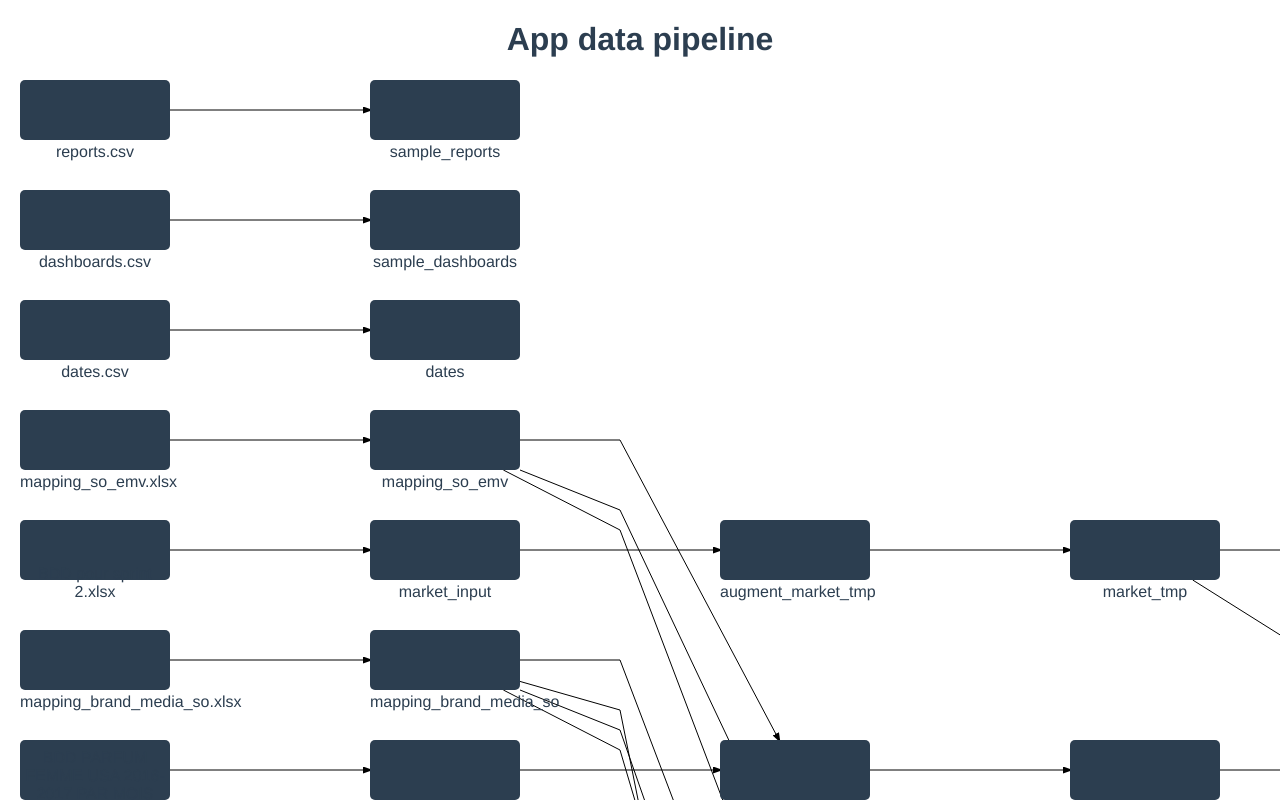
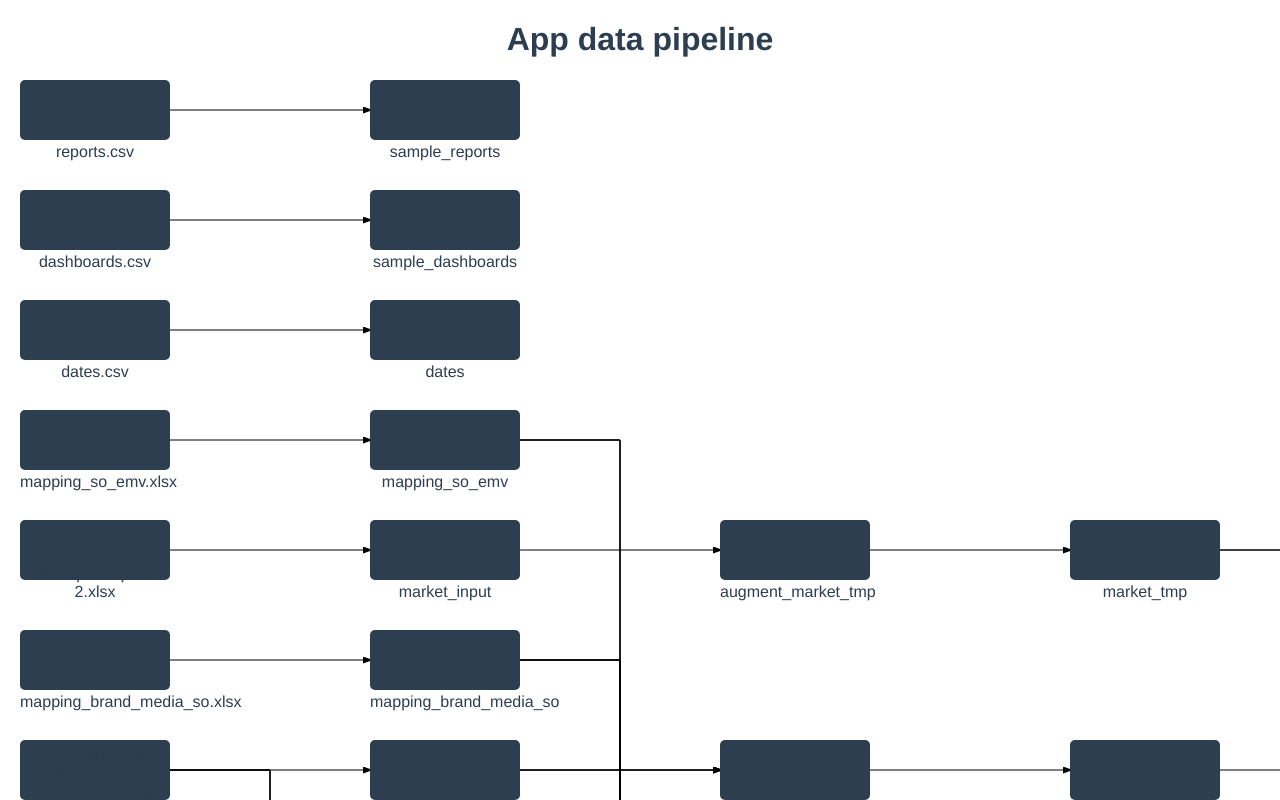
Before and after one commit to ToucanToco/toucan-data-pipeline, a Vue app: page / in a window 1280 px wide. Shown: the top 800 px of the page. Built offline with nearby package versions, Linux system fonts and the light colour scheme.

Commit message:
Taxi edges

```diff
--- a/src/components/Dagre.vue
+++ b/src/components/Dagre.vue
@@ -7,7 +7,13 @@
       flex: width && height ? 'none' : undefined,
     }"
   >
-    <Edge class="edge" :key="e.id" :points="e.points" v-for="e in edges"></Edge>
+    <Edge
+      class="edge"
+      :key="e.id"
+      :start="e.start"
+      :end="e.end"
+      v-for="e in edges"
+    ></Edge>
     <Node
       class="node"
       :x="n.x"
@@ -48,7 +54,8 @@ export default Vue.extend({
     dagreGraph: dagre.graphlib.Graph;
     nodes: { x: number; y: number; id: string; label: string }[];
     edges: {
-      points: { x: number; y: number }[];
+      start: { x: number; y: number };
+      end: { x: number; y: number };
       id: string;
     }[];
     height?: number;
@@ -64,7 +71,8 @@ export default Vue.extend({
       dagreGraph: dagre.graphlib.Graph;
       nodes: { x: number; y: number; id: string; label: string }[];
       edges: {
-        points: { x: number; y: number }[];
+        start: { x: number; y: number };
+        end: { x: number; y: number };
         id: string;
       }[];
       height?: number;
@@ -118,8 +126,20 @@ export default Vue.extend({
 
     this.edges = this.dagreGraph.edges().map((id) => {
       const e = this.dagreGraph.edge(id);
+      const sourceNode = this.dagreGraph.node(id.v);
+      const targetNode = this.dagreGraph.node(id.w);
       return {
         points: e.points,
+        start: {
+          // Right of the source node
+          x: sourceNode.x + sourceNode.width / 2,
+          y: sourceNode.y,
+        },
+        end: {
+          // Left of the target node
+          x: targetNode.x - targetNode.width / 2,
+          y: targetNode.y,
+        },
         id: id.v + "->" + id.w,
       };
     });
--- a/src/components/Edge.vue
+++ b/src/components/Edge.vue
@@ -12,13 +12,13 @@
         <polygon points="0 0, 10 3.5, 0 7" />
       </marker>
     </defs>
-    <polyline
-      :points="polylinePoints"
+    <path
+      :d="dTaxi"
       fill="none"
       stroke="#000"
       stroke-width="1"
       marker-end="url(#arrowhead)"
-    ></polyline>
+    ></path>
   </svg>
 </template>
 
@@ -29,16 +29,32 @@ export default Vue.extend({
   name: "Edge",
 
   props: {
-    points: {
-      type: Object as PropType<{ x: number; y: number }[]>,
+    start: {
+      type: Object as PropType<{ x: number; y: number }>,
+    },
+    end: {
+      type: Object as PropType<{ x: number; y: number }>,
     },
   },
 
   computed: {
-    polylinePoints(): string {
-      return this.points
-        .map((p: { x: number; y: number }) => `${p.x},${p.y}`)
-        .join(" ");
+    dStraight(): string {
+      return `M ${this.start.x} ${this.start.y} L ${this.end.x} ${this.end.y}`;
+    },
+
+    center(): { x: number; y: number } {
+      return {
+        x: (this.end.x + this.start.x) / 2,
+        y: (this.end.y + this.start.y) / 2,
+      };
+    },
+
+    // 3-part line
+    dTaxi(): string {
+      return `M ${this.start.x} ${this.start.y}
+      L ${this.center.x} ${this.start.y}
+      L ${this.center.x} ${this.end.y}
+      L ${this.end.x} ${this.end.y}`;
     },
   },
 });
```
